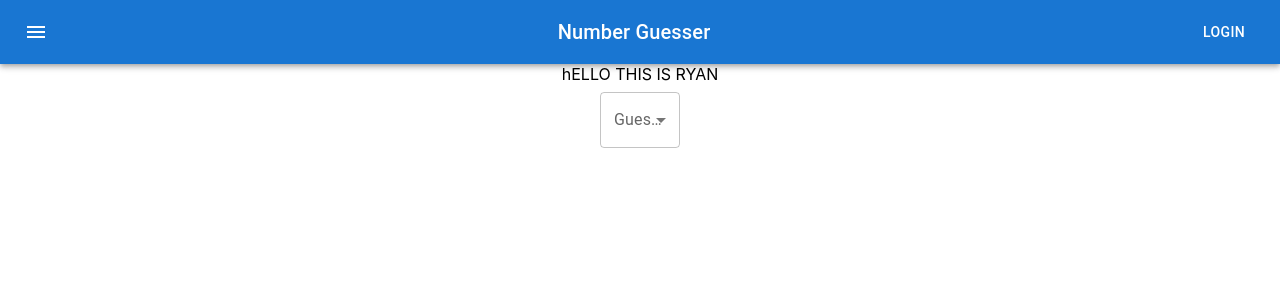
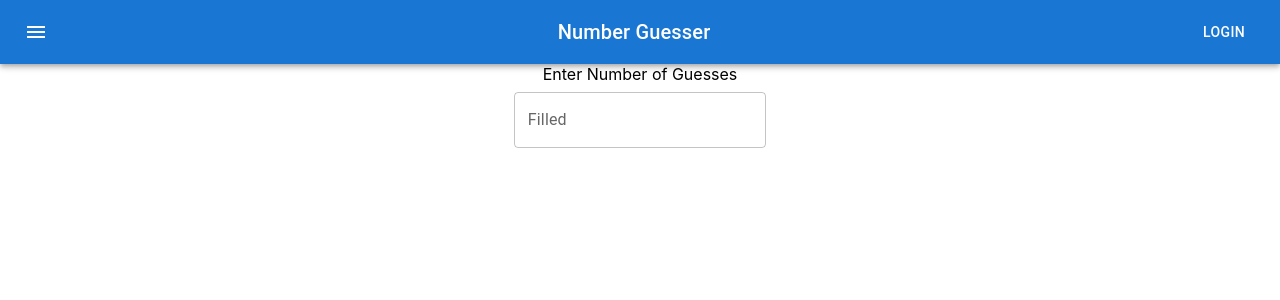
Before and after one commit to RjCoyle20/Number-Guesser, a React (Create React App) app in the folder front-end/: page / in a window 1280 px wide. Shown: the top 300 px of the page. Built offline with nearby package versions, Linux system fonts and the light colour scheme.

Commit message:
Switched back to a text field.

```diff
--- a/front-end/src/App.js
+++ b/front-end/src/App.js
@@ -9,7 +9,7 @@ function App() {
     <div className="App">
       <BrowserRouter>
       <Appbar/>
-      hELLO THIS IS RYAN
+      Enter Number of Guesses
         <Routes>
         <Route path='/' element={<Numberbox/>}/>
         </Routes>
--- a/front-end/src/pages/Numberbox.js
+++ b/front-end/src/pages/Numberbox.js
@@ -1,46 +1,16 @@
 import * as React from 'react';
-import InputLabel from '@mui/material/InputLabel';
-import MenuItem from '@mui/material/MenuItem';
-import FormControl from '@mui/material/FormControl';
-import Select from '@mui/material/Select';
+import Box from '@mui/material/Box';
+import TextField from '@mui/material/TextField';
 
-export default function SelectAutoWidth() {
-  const [guesses, setGuesses] = React.useState('');
-
-  const handleSubmit = (event) => {
-    event.preventDefault()
-    setGuesses(event.target.value);
-  };
-
+export default function Numberbox() {
   return (
-    <div>
-      <FormControl sx={{ m: 1, minWidth: 80 }}>
-        <InputLabel id="demo-simple-select-autowidth-label">Guesses</InputLabel>
-        <Select
-          labelId="demo-simple-select-autowidth-label"
-          id="demo-simple-select-autowidth"
-          value={guesses}
-          onSubmit={handleSubmit}
-          autoWidth
-          label="Guesses"
-        >
-          <MenuItem value={1}>1</MenuItem>
-          <MenuItem value={2}>2</MenuItem>
-          <MenuItem value={3}>3</MenuItem>
-          <MenuItem value={4}>4</MenuItem>
-          <MenuItem value={5}>5</MenuItem>
-          <MenuItem value={6}>6</MenuItem>
-          <MenuItem value={7}>7</MenuItem>
-          <MenuItem value={8}>8</MenuItem>
-          <MenuItem value={9}>9</MenuItem>
-          <MenuItem value={10}>10</MenuItem>
-          <MenuItem value={11}>11</MenuItem>
-          <MenuItem value={12}>12</MenuItem>
-          <MenuItem value={13}>13</MenuItem>
-          <MenuItem value={14}>14</MenuItem>
-          <MenuItem value={15}>15</MenuItem>
-        </Select>
-      </FormControl>
-    </div>
+    <Box
+      component="form"
+      sx={{ '& > :not(style)': { m: 1, width: '25ch', } }}
+      noValidate
+      autoComplete="off"
+    >
+      <TextField id="filled-basic" label="Filled" variant="outlined" />
+    </Box>
   );
 }
```
